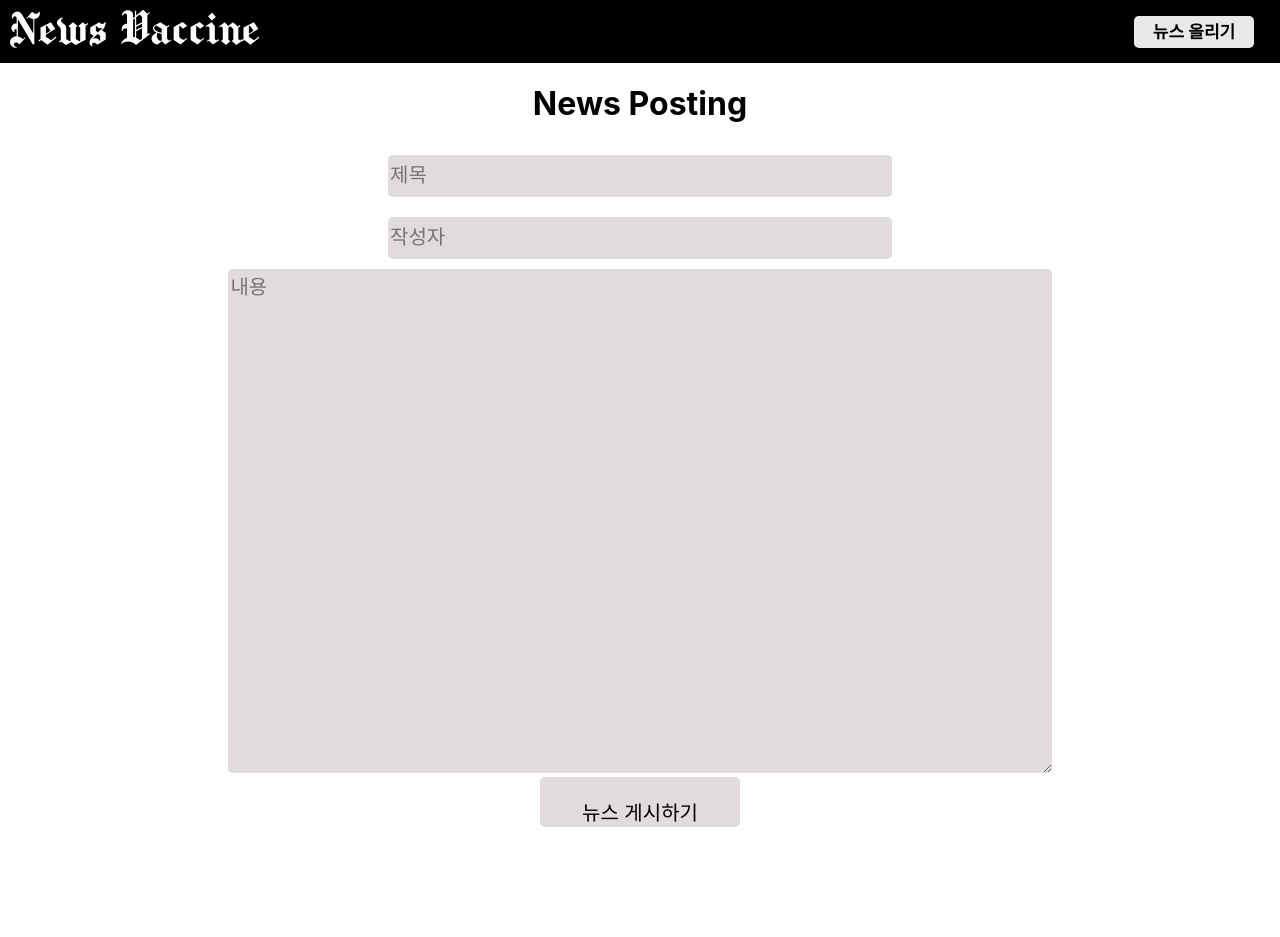
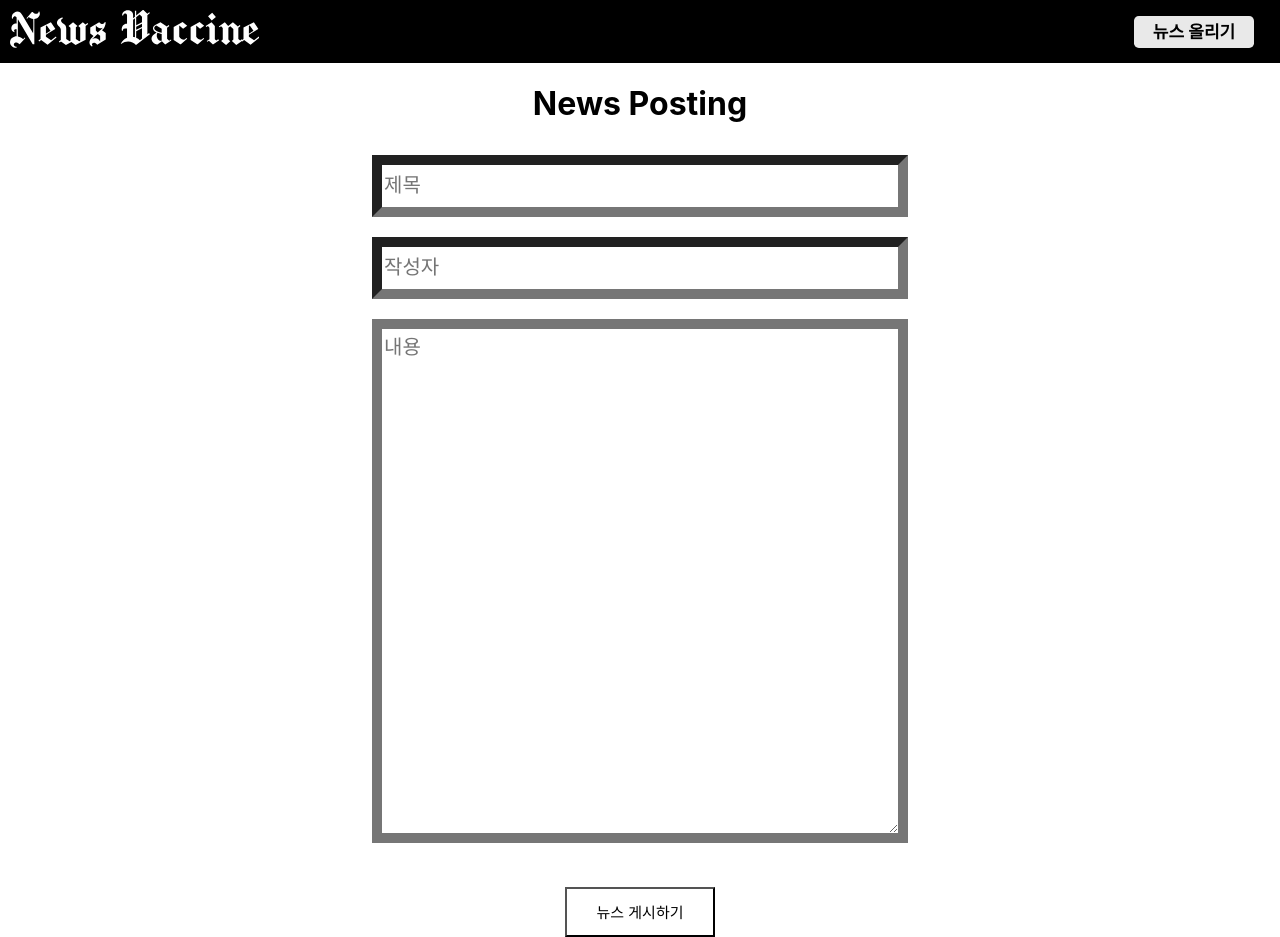
Before and after one commit to TeamChicago/client, a React (Create React App) app: page /register in a window 1280 px wide. Before the commit the page ends 827 px from the top, so only its background shows below. Built offline with nearby package versions, Linux system fonts and the light colour scheme.

Commit message:
전체적인 색상, 레이아웃 수정

```diff
--- a/package.json
+++ b/package.json
@@ -7,7 +7,7 @@
     "@testing-library/react": "^11.2.5",
     "@testing-library/user-event": "^12.8.3",
     "axios": "^0.21.1",
-    "history": "^5.0.0",
+    "history": "^4.10.1",
     "http-proxy-middleware": "^1.1.1",
     "react": "^17.0.1",
     "react-dom": "^17.0.1",
--- a/src/components/NewsBox.css
+++ b/src/components/NewsBox.css
@@ -1,6 +1,6 @@
 .post {
     width: 40%;
-    height: 15rem;
+
     margin-top: 15px;
     background-color: #fdfdfd;
     border: 1px solid black;
--- a/src/components/NewsBox.jsx
+++ b/src/components/NewsBox.jsx
@@ -5,9 +5,12 @@ import './NewsBox.css';
 function NewsBox({ news }) {
   return (
     <div className="post">
-      <h2>{news.title}</h2>
+      <div style={{display:'flex', flexDirection: 'row'}}>
+        <h2 style={{marginRight:20}}>{news.title}</h2>
+        <h3 style={{marginTop:25}}>신뢰도 : {news.reliability}%</h3>
+      </div>
       <h>{news.content}</h>
-      <b>{news.reliability}</b>
+
     </div>
   )
 }
--- a/src/components/PostNews.css
+++ b/src/components/PostNews.css
@@ -3,35 +3,33 @@
 }
 
 .form-wrapper{
-    width: 80%;
   margin: 0 auto;
 }
 
 .title-input {
-    background-color: #E2DBDB;
-    border: none;
-    border-radius: 5px;
-    width: 500px;
+  background-color: white;
+  border-width: 10px;
+  width: 40%;
   height: 40px;
   margin: 10px;
   font-size: 20px;
 }
 
 .news-area {
-    background-color: #E2DBDB;
-    border: none;
-    border-radius: 5px;
-    width: 80%;
+  background-color: white;
+  border-width:10px;
+  width: 40%;
   min-height: 500px;
   font-size: 20px;
+  margin-top: 10px;
 }
 
   .submit-button {
-    width: 200px;
+    margin-top: 40px;
+    width: 150px;
     height: 50px;
-    font-size: 20px;
-    padding: 20px;
-    border: none;
-    background-color: #E2DBDB;
-    border-radius: 5px;
+    font-size: 15px;
+    text-align: center;
+    vertical-align:middle;
+    background-color: white;
   }
```
Also changed, not shown: src/components/PostNews.jsx (indentation only), 1 other file (tests, documents, lock files or other folders). Lines whose indentation alone changed are shown as unchanged.
